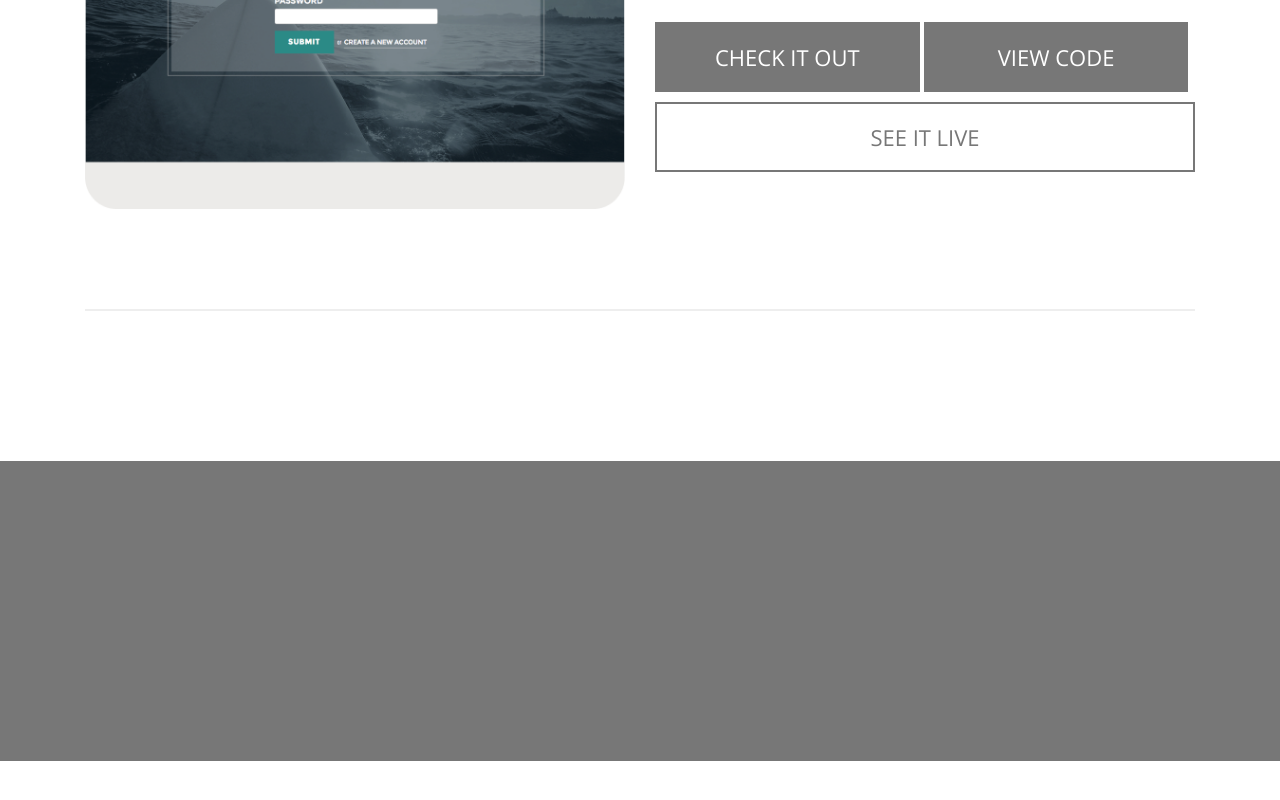
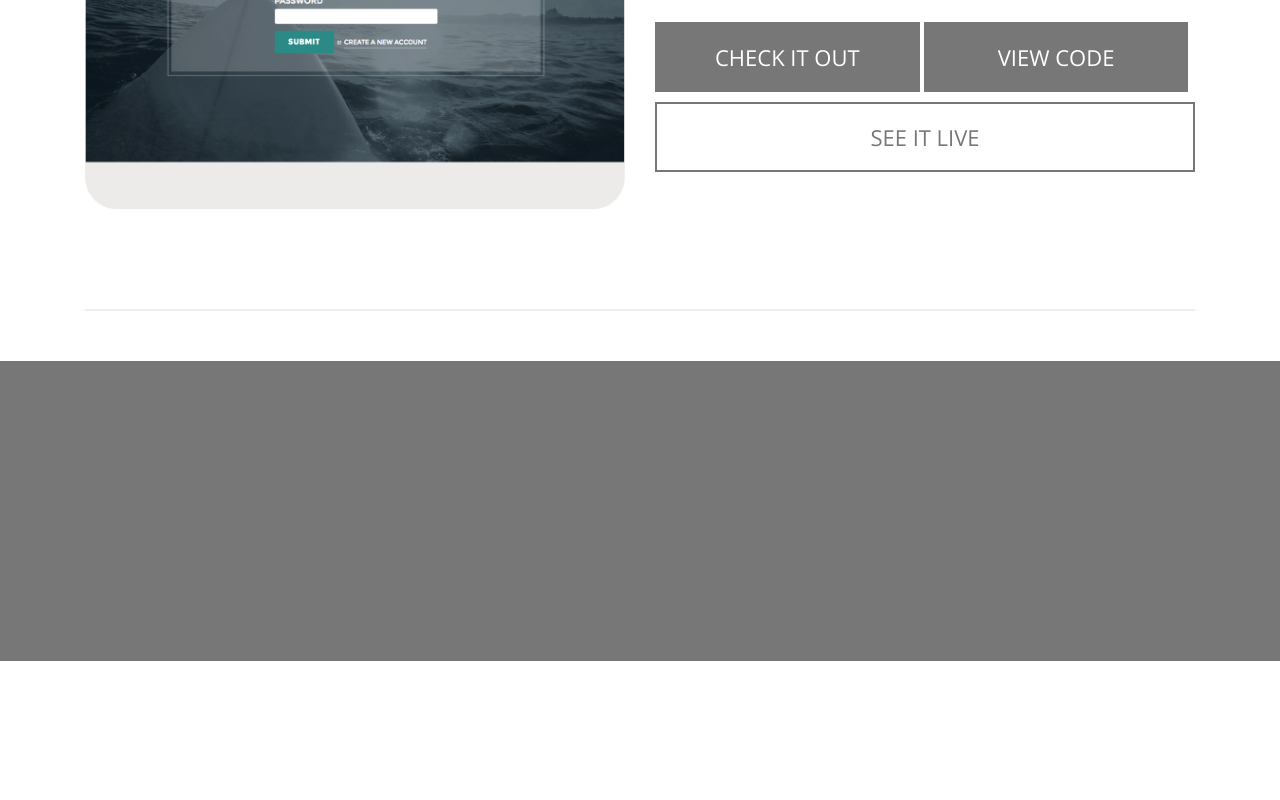
Before and after one commit to jlock64/jlock64.github.io, a plain HTML site: page surfsup.html in a window 1280 px wide. Shown: the part 358-1158 px from the top of the page. Drawn offline with nearby package versions, Linux system fonts and the light colour scheme; files whose address does not match are found by name.

Commit message:
added styling to footer

```diff
--- a/css/_aboutMe.scss
+++ b/css/_aboutMe.scss
@@ -66,6 +66,7 @@ div.about-me {
 .profile-pic ul {
   list-style-type: none;
   padding: 0;
+  margin-top: 15px;
   li {
     display: inline-block;
     padding: 10px;
--- a/css/_footer.scss
+++ b/css/_footer.scss
@@ -1,5 +1,5 @@
 footer {
-  margin-top: 150px;
+  margin-top: 50px;
   width: 100%;
   height: 300px;
   background-color: #777;
```
Also changed, not shown: css/main.css.
